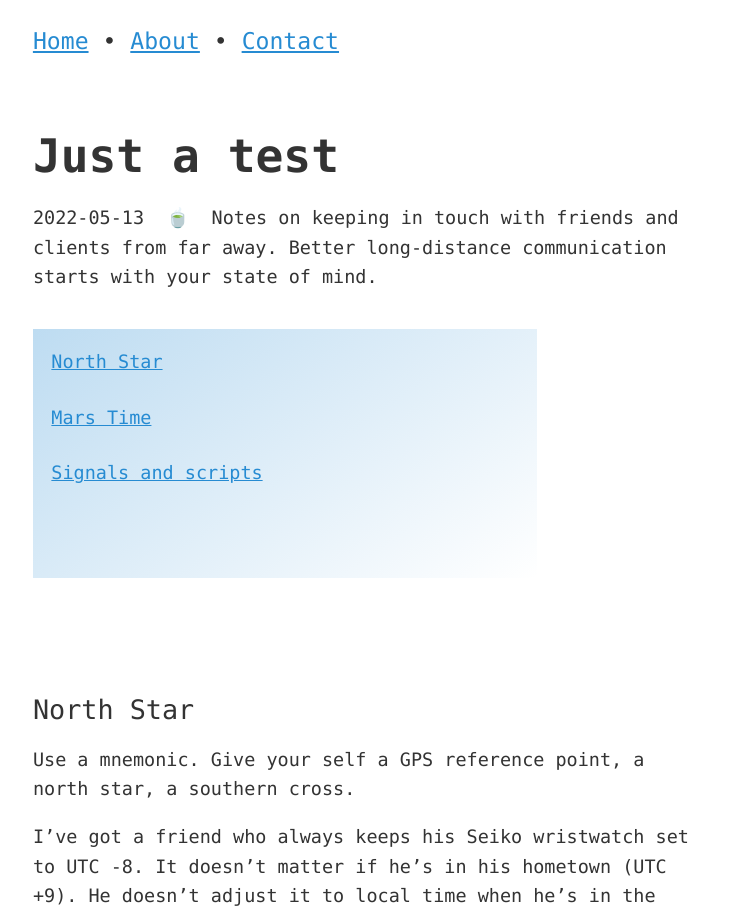
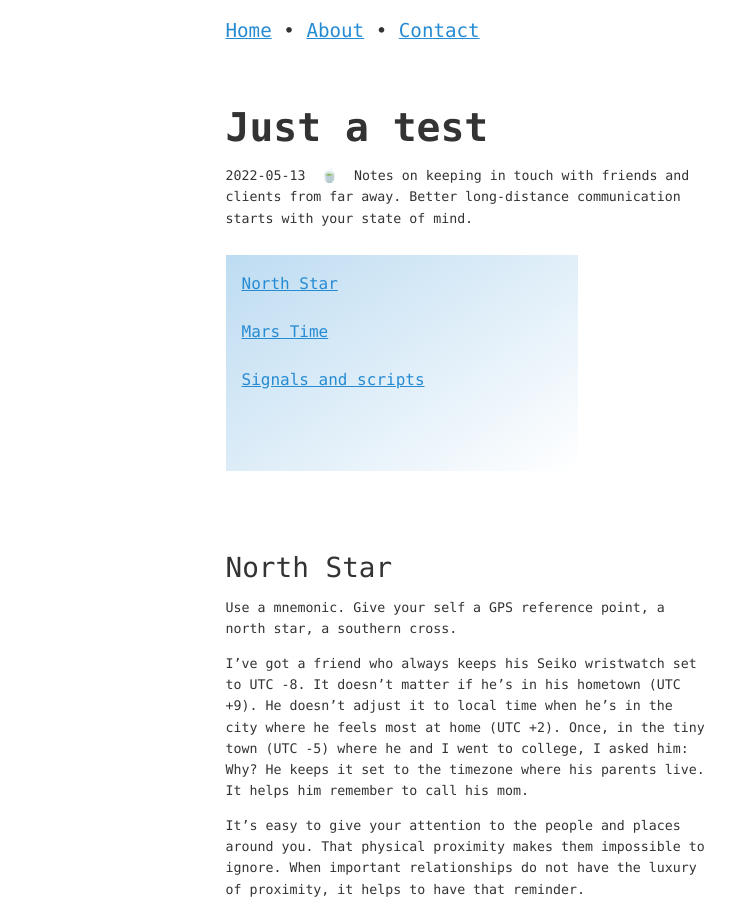
Before and after one commit to zachmccabe/zachmccabe.github.io, a Jekyll site: the page built from _travel/test-2.md, in a window 1280 px wide. Shown: the top 915 px of the page, without its empty margins (109-844 px from the left). Built offline with Jekyll 4.4.1, drawn with Linux system fonts in a browser that asks for light colours.

Commit message:
Update kao-midnite-13.css

```diff
--- a/assets/kao-midnite-13.css
+++ b/assets/kao-midnite-13.css
@@ -1,12 +1,26 @@
+:root {
+font-size: 16px;
+
+--fs-248: 248%;
+--fs-173: 173%;
+--fs-144: 144%;
+--fs-120: 120%;
+--fs-100: 100%;
+--fs-083: 83%;
+--fs-070: 70%;
+--fs-pre: 83%;
+
+}
+
 html, body {
-  margin: 0 auto;
+  margin: 0;
+  padding: 0;
 }
 
 body {
   background-color: #fff;
   color: #333;
   font-family: ui-monospace, Menlo, Monaco, "Cascadia Mono", "Segoe UI Mono", "Roboto Mono", "Oxygen Mono", "Ubuntu Monospace", "Source Code Pro","Fira Mono", "Droid Sans Mono", "Courier New", monospace;
-  font-size: 1rem;
   line-height: 1.6;
   word-wrap: break-word;
   overflow-wrap: break-word;
@@ -25,15 +39,15 @@
 
 main {
   text-align: left;
-  font-size: 80%;
   margin: 0;
   padding: 0 0 0 1rem;
-  min-height: calc(100vh - 26em);
 }
 
 footer {
-  font-size: 70%;
+  font-size: var(--fs-070);
+color: #666;
 }
+
 
 
 
@@ -59,6 +73,7 @@
 }
 
 .site-nav-top {
+  font-size: var(--fs-120);
   text-align: left;
   margin: 0;
   padding: 1rem 0 3em 1rem;
@@ -73,6 +88,7 @@
 }
 
 .breadcrumbs {
+  font-size: var(--fs-070);
   margin: 0;
   padding: 0;
   max-width: 21rem;
@@ -95,15 +111,6 @@
   padding-left: 0.5em;
   padding-bottom: 0.9em;
 }
-
-/*
-.kaoQUOTE {
-  border: 1px solid currentColor;
-  font-size: 85%;
-  margin: 5em 0 5em 0;
-  padding: 0 1em 0;
-}
-*/
 
 hr {
   background-color: currentColor;
@@ -166,7 +173,7 @@
 
 figcaption {
   color: currentColor;
-  font-size: 0.7rem;
+  font-size: var(--fs-070);
   margin: 0;
   padding: 0;
   text-align: left;
@@ -239,6 +246,7 @@
 }
 
 li {
+  font-size: var(--fs-080);
   margin-bottom: 0.5em;
   max-width: 56ch;
 }
@@ -268,7 +276,7 @@
 th, tr, td {
   text-align: left;
   color: currentColor;
-  font-size: 0.7rem;
+  font-size: var(--fs-070);
   font-weight: normal;
   margin: 0;
   padding: 1em;
@@ -296,14 +304,10 @@
   content: " ↗";
 }
 
-.breadcrumbs {
-  font-size: 0.7rem;
-}
-
 code {
   background: #ccc;
   color: #333;
-  font-size: calc(100% - 0.1em);
+  font-size: var(--fs-pre);
   padding: 0.1rem;
 }
 
@@ -324,12 +328,12 @@
 }
 
 h1 {
-  font-size: 2em;
+  font-size: var(--fs-248);
   font-weight: 600;
 }
 
 h2 {
-  font-size: 145%;
+  font-size: var(--fs-173);
 }
 
 h2 + h3 {
@@ -337,7 +341,7 @@
 }
 
 h3 {
-  font-size: 120%;
+  font-size: var(--fs-144);
 }
 
 h3 + h4 {
@@ -345,19 +349,18 @@
 }
 
 h4 {
-  font-size: 108%;
+  font-size: var(--fs-120);
 }
 
 /*
 .lede {
-  font-size: 108%;
+  font-size: var(--fs-120);
 }
 */
 
 /*
 main > p:first-of-type {
-  font-size: 108%;
-  margin-bottom: 1.5em;
+  font-size: var(--fs-120);
 }
 */
 
@@ -365,18 +368,19 @@
   background-color: rgba(255,255,255,0);
   border-bottom: 0.1rem dotted currentColor;
   color: currentColor;
-  font-size: calc(100% - 0.1em);
+  font-size: var(--fs-pre);
   padding: 0.1rem;
   text-decoration: none;
 }
 
 p {
+  font-size: var(--fs-083);
   max-width: 60ch;
   text-align: left;
 }
 
 .scannable p {
- max-width: 28em;
+  max-width: 28em;
   max-width: 46ch;
   margin-top: calc(5vh);
   margin-top: 3em;
@@ -395,7 +399,7 @@
 }
 
 pre {
-  font-size: calc(100% - 0.2em);
+  font-size: var(--fs-pre);
   width: 100%;
 }
 
@@ -421,35 +425,3 @@
   color: #ccc;
     }
 }
-
-/*
- * The following responsive typography queries
- * via Mike Foskett. Calculator here:
- *   https://websemantics.uk/tools/responsive-font-calculator/
- * And on CodePen here:
- *   https://codepen.io/2kool2/pen/edgmmr
- * 🙏
-*/
-
-/* This example begins from 320px | 20em  to  30px @ 1920px */
-@media (min-width: 20em) {
-  :root {
-    font-size: calc(1rem + ((1vw - .2em) / 1.37142857));
-  }
-}
-
-/* 1rem(16px) @ 48em(768px) increasing to 2rem(32px) @ 120em(1920px) */
-@media (min-width: 48em) {
-  :root {
-    font-size: calc(1rem + ((1vw - 0.48rem) * 1.3889));
-    /* Where: * 1.3889 = 100 * font_Size_Difference / viewport_Width_Difference */
-  }
-}
-
-/* Prevent font scaling beyond this breakpoint */
-@media (min-width: 120em) {
-  :root {
-    font-size: 2em;
-    /* Setting font-size to a fixed value */
-  }
-}
```
